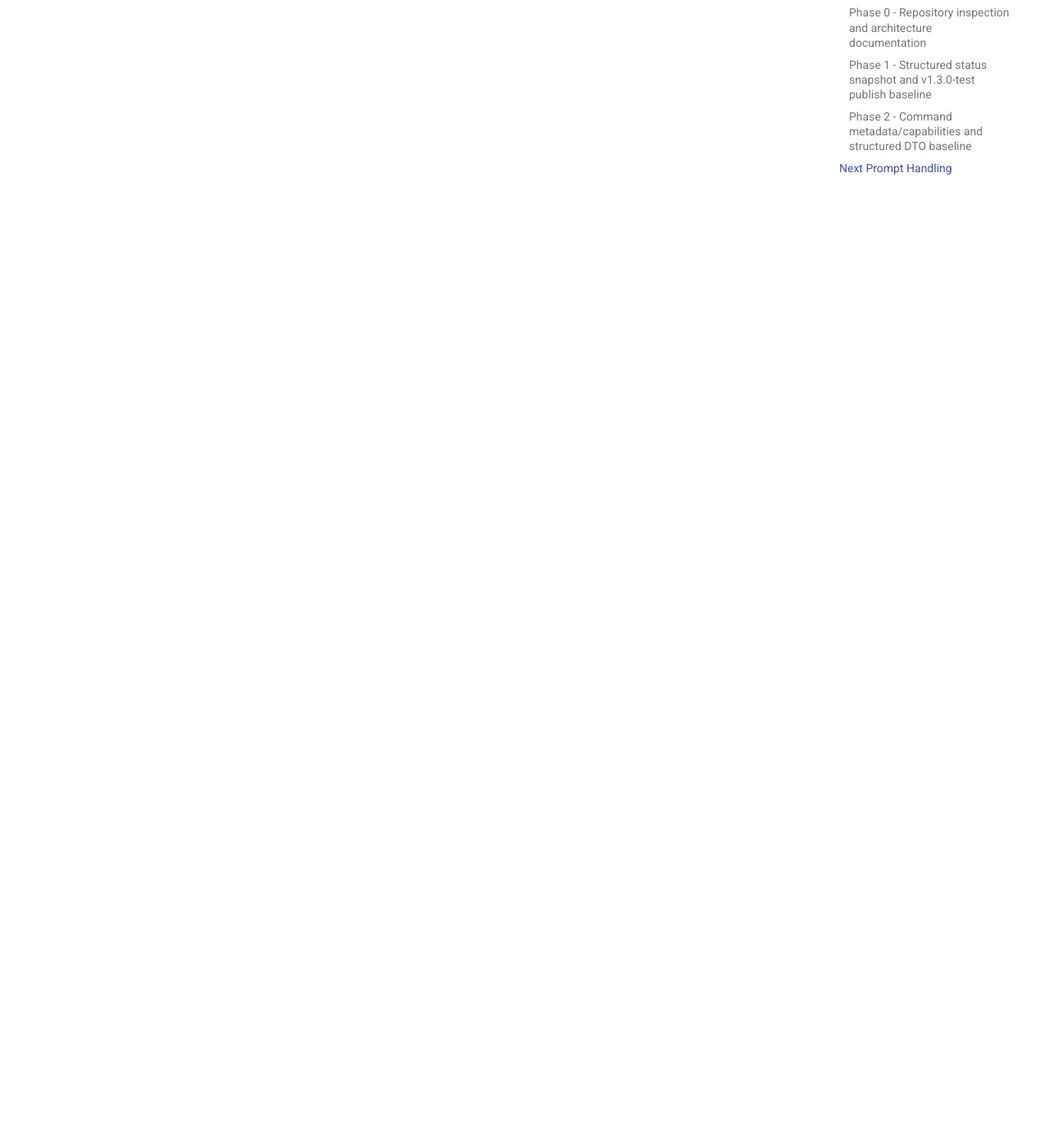
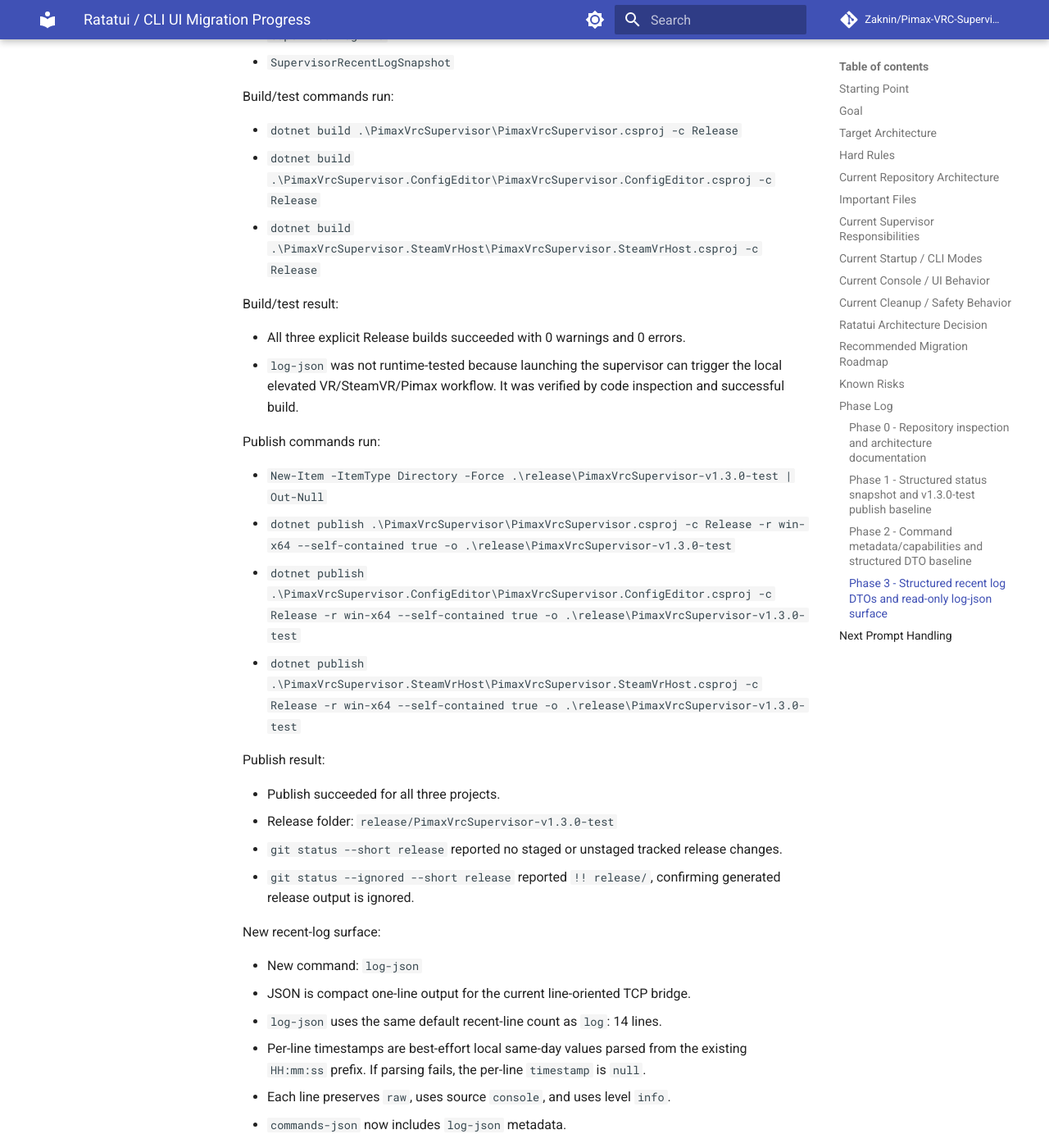
Before and after one commit to Zaknin/Pimax-VRC-Supervisor, an MkDocs documentation site: the page built from docs/ratatui-tui-migration-progress.md, in a window 1280 px wide and 1400 px high, scrolled down 14807 px. Shown: the whole window at 82% size. Built offline with MkDocs 1.6.1 and Material for MkDocs 9.7.7, drawn with Linux system fonts in a browser that asks for light colours; comment, search, counter and statistics services are not loaded; some of the changed text lies outside the part shown.

Commit message:
Phase 3: add structured recent log snapshot

```diff
--- a/docs/ratatui-tui-migration-progress.md
+++ b/docs/ratatui-tui-migration-progress.md
@@ -178,6 +178,7 @@ Status: Not started
 - Root `dotnet build` does not work because there is no project or solution file at the repository root; future phases may need explicit project builds or a solution file if build verification policy changes.
 - `status-json` was verified by code inspection and successful build only; runtime testing would require launching the elevated supervisor workflow in the local VR/SteamVR environment.
 - `commands-json` was verified by code inspection and successful build only; runtime testing would require launching the elevated supervisor workflow in the local VR/SteamVR environment.
+- `log-json` was verified by code inspection and successful build only; runtime testing would require launching the elevated supervisor workflow in the local VR/SteamVR environment.
 
 ## Phase Log
 
@@ -370,6 +371,90 @@ Known issues:
 - The current bridge remains a one-line string protocol over loopback TCP.
 - Release output is generated locally and ignored; it must not be committed unless release policy changes.
 
+### Phase 3 - Structured recent log DTOs and read-only log-json surface
+
+Status: Completed
+
+Summary:
+
+- Added compact structured recent-log DTOs for future Ratatui/JSON clients.
+- Added the read-only `log-json` dashboard command, serialized as compact one-line camelCase JSON for the existing line-oriented TCP bridge.
+- Wrapped only the existing `SupervisorConsoleLog.GetRecentLines(...)` data source.
+- Preserved the existing `log` command used by the SteamVR dashboard.
+- Re-published the local test output folder `release/PimaxVrcSupervisor-v1.3.0-test`.
+
+Files changed:
+
+- `PimaxVrcSupervisor/Program.cs`
+- `docs/ratatui-tui-migration-progress.md`
+
+Models added:
+
+- `SupervisorLogLine`
+- `SupervisorRecentLogSnapshot`
+
+Build/test commands run:
+
+- `dotnet build .\PimaxVrcSupervisor\PimaxVrcSupervisor.csproj -c Release`
+- `dotnet build .\PimaxVrcSupervisor.ConfigEditor\PimaxVrcSupervisor.ConfigEditor.csproj -c Release`
+- `dotnet build .\PimaxVrcSupervisor.SteamVrHost\PimaxVrcSupervisor.SteamVrHost.csproj -c Release`
+
+Build/test result:
+
+- All three explicit Release builds succeeded with 0 warnings and 0 errors.
+- `log-json` was not runtime-tested because launching the supervisor can trigger the local elevated VR/SteamVR/Pimax workflow. It was verified by code inspection and successful build.
+
+Publish commands run:
+
+- `New-Item -ItemType Directory -Force .\release\PimaxVrcSupervisor-v1.3.0-test | Out-Null`
+- `dotnet publish .\PimaxVrcSupervisor\PimaxVrcSupervisor.csproj -c Release -r win-x64 --self-contained true -o .\release\PimaxVrcSupervisor-v1.3.0-test`
+- `dotnet publish .\PimaxVrcSupervisor.ConfigEditor\PimaxVrcSupervisor.ConfigEditor.csproj -c Release -r win-x64 --self-contained true -o .\release\PimaxVrcSupervisor-v1.3.0-test`
+- `dotnet publish .\PimaxVrcSupervisor.SteamVrHost\PimaxVrcSupervisor.SteamVrHost.csproj -c Release -r win-x64 --self-contained true -o .\release\PimaxVrcSupervisor-v1.3.0-test`
+
+Publish result:
+
+- Publish succeeded for all three projects.
+- Release folder: `release/PimaxVrcSupervisor-v1.3.0-test`
+- `git status --short release` reported no staged or unstaged tracked release changes.
+- `git status --ignored --short release` reported `!! release/`, confirming generated release output is ignored.
+
+New recent-log surface:
+
+- New command: `log-json`
+- JSON is compact one-line output for the current line-oriented TCP bridge.
+- `log-json` uses the same default recent-line count as `log`: 14 lines.
+- Per-line timestamps are best-effort local same-day values parsed from the existing `HH:mm:ss` prefix. If parsing fails, the per-line `timestamp` is `null`.
+- Each line preserves `raw`, uses source `console`, and uses level `info`.
+- `commands-json` now includes `log-json` metadata.
+
+Compatibility:
+
+- `log` remains unchanged and still returns the recent console-line JSON string array used by the SteamVR dashboard.
+- `status`, `status-json`, `commands-json`, and all existing dashboard action commands keep their names and behavior.
+- `PimaxVrcSupervisor.SteamVrHost` was not changed.
+- Existing `SupervisorConsoleLog`, `SupervisorDiagnosticsSession`, debug logging, and diagnostic logging were not replaced.
+
+Deferred:
+
+- Full diagnostic log-file access was intentionally not added.
+- Filesystem log browsing was intentionally not added.
+- Streaming events were intentionally deferred.
+- `events-json` was intentionally not implemented in this phase.
+- Generic JSON action execution remains deferred.
+
+Known issues:
+
+- `log-json` runtime behavior should be exercised in a safe supervisor session before relying on it for an external frontend.
+- Per-line timestamps are best-effort because the existing console buffer stores only time of day, not date or offset.
+- The structured recent-log surface is derived only from the bounded in-memory console buffer, not diagnostics files.
+- Release output is generated locally and ignored; it must not be committed unless release policy changes.
+
 ## Next Prompt Handling
 
 Full phase prompts are prepared manually outside this file and pasted into Codex when needed.
+
+Short Phase 4 direction:
+
+- Add a read-only JSON request envelope for safe read-only commands only: `status-json`, `commands-json`, and `log-json`.
+- Do not add JSON execution for action commands yet.
+- Keep action commands such as `restart-core-apps`, `base-stations-off`, and `force-stop-supervisor` as legacy string commands until confirmation and danger handling are designed.
```
Also changed, not shown: other parts of docs/ratatui-tui-migration-progress.md (+1 -1 lines), 1 other file.
